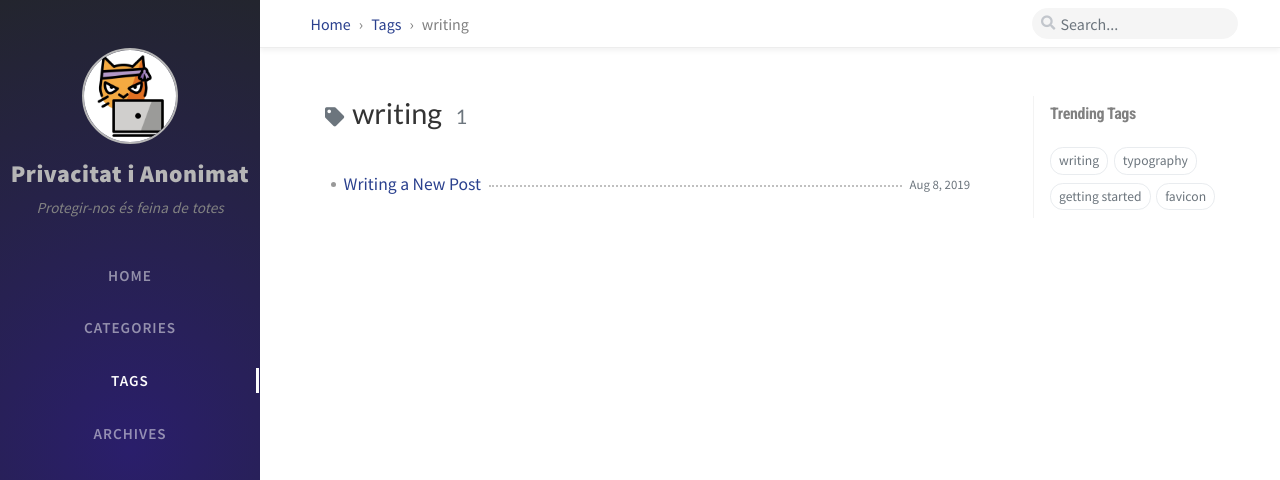
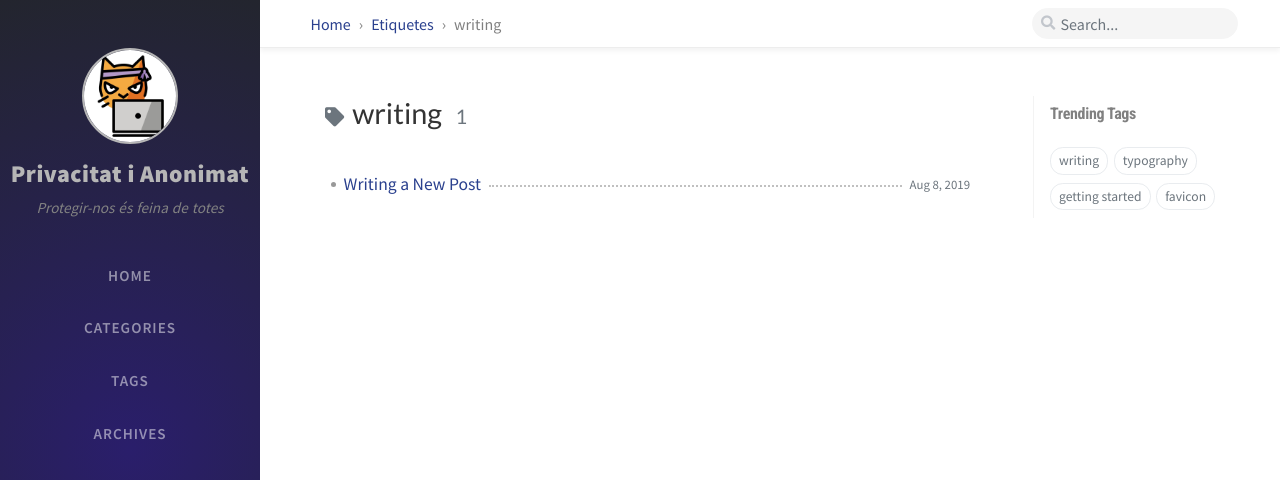
Before and after one commit to privacitat-anonimat/privacitat-anonimat.github.io, a Jekyll site: the page built from tags/writing.html, in a window 1280 px wide. Shown: the top 480 px of the page. Built offline with Jekyll 4.4.1, drawn with Linux system fonts in a browser that asks for light colours; nearby versions of some CDN libraries; comment, search, counter and statistics services are not loaded.

Commit message:
template

```diff
--- a/_config.yml
+++ b/_config.yml
@@ -35,8 +35,8 @@
   email: privacitat_anonimat@protonmail.com             # change to your email address
   links:
     # The first element serves as the copyright owner's link
-    - https://twitter.com/username      # change to your twitter homepage
-    - https://github.com/username       # change to your github homepage
+    - https://github.com/privacitat-anonimat       # change to your github homepage
+    #- https://twitter.com/username      # change to your twitter homepage
     # Uncomment below to add more social links
     # - https://www.facebook.com/username
     # - https://www.linkedin.com/in/username
@@ -110,12 +110,12 @@
       type: posts
     values:
       layout: post
-      comments: true    # Enable comments in posts.
+      comments: false    # Enable comments in posts.
       toc: true         # Display TOC column in posts.
       location: Post
       breadcrumb:
         -
-          label: Posts
+          label: Entrades
           url: /
   -
     scope:
@@ -126,14 +126,14 @@
     scope:
       path: tags
     values:
-      tab_active: Tags
+      tab_active: Etiquetes
       location: Tag
       breadcrumb:
         -
           label: Home
           url: /
         -
-          label: Tags
+          label: Etiquetes
           url: /tabs/tags/
   -
     scope:
```
Also changed, not shown: tabs/about.md (+2 -0 lines).
